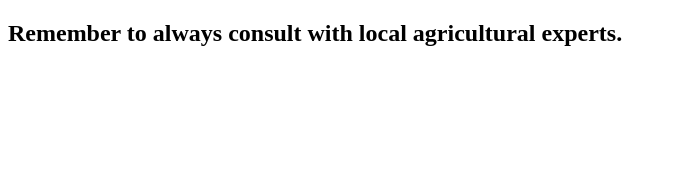
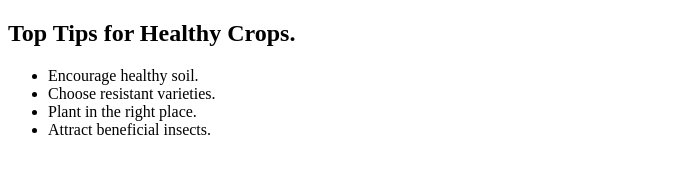
Before and after one commit to YordanZafirov/agronomy-advisory, a plain HTML site: page index.html in a window 1280 px wide. Shown: the whole page, without its empty margins (0-677 px from the left). Drawn offline with Linux system fonts and the light colour scheme.

Commit message:
feat(index.html): add top tips for healthy crops

```diff
--- a/index.html
+++ b/index.html
@@ -6,6 +6,14 @@
     <title>Document</title>
 </head>
 <body>
-    <h2>Remember to always consult with local agricultural experts.</h2>
+    <section>
+        <h2>Top Tips for Healthy Crops.</h2>
+        <ul>
+            <li>Encourage healthy soil.</li>
+            <li>Choose resistant varieties.</li>
+            <li>Plant in the right place.</li>
+            <li>Attract beneficial insects.</li>
+        </ul>
+    </section>
 </body>
 </html>
```
